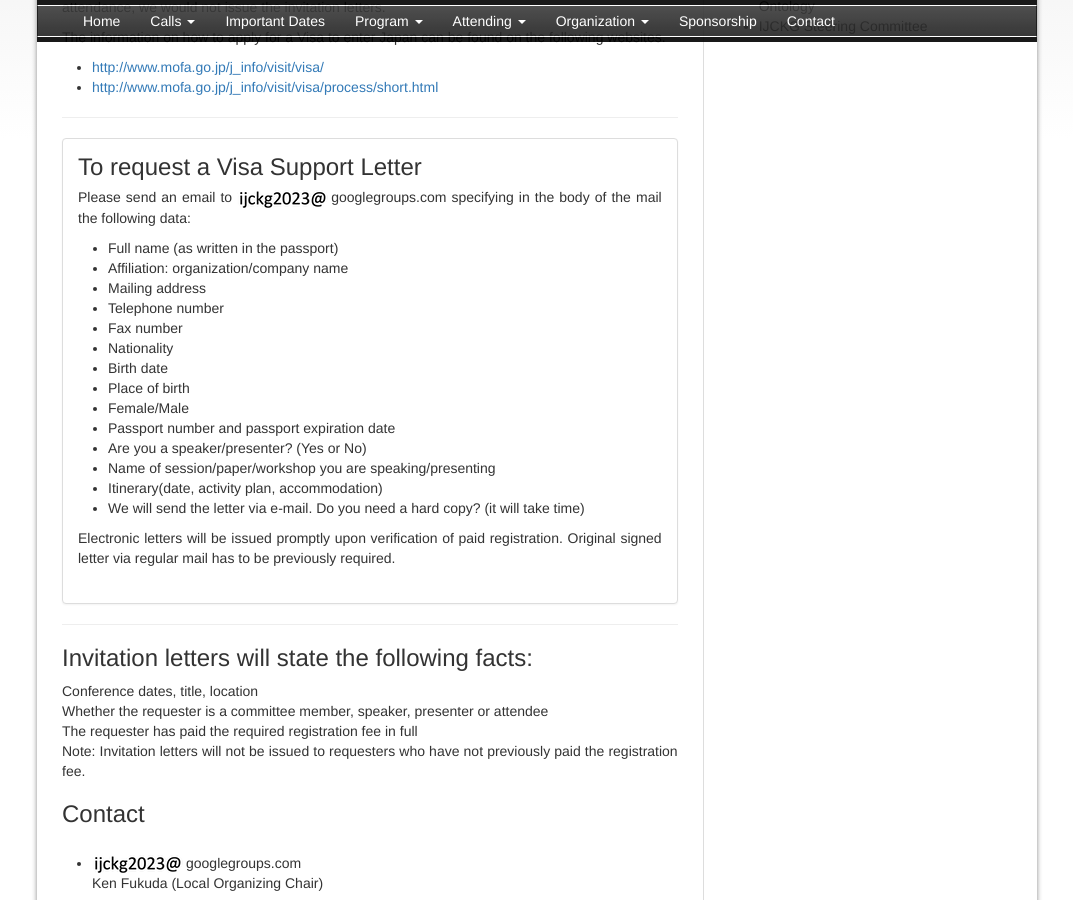
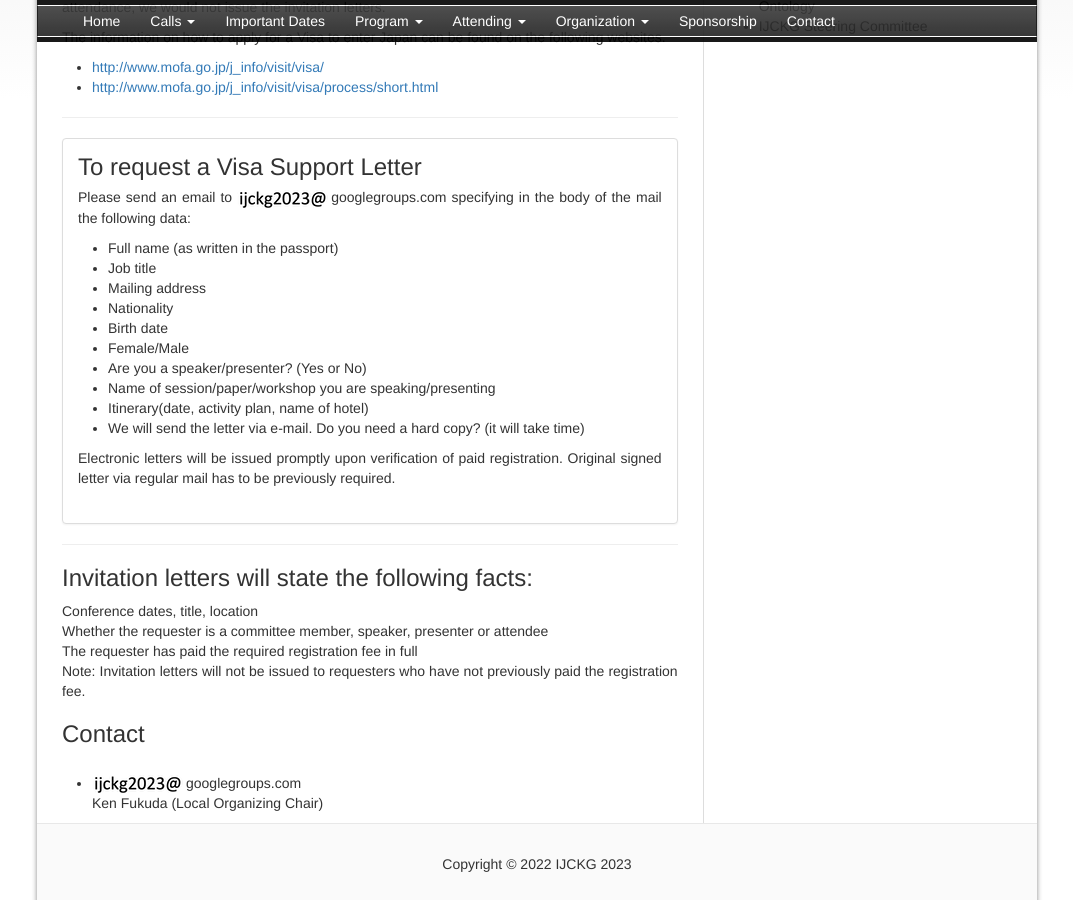
Before and after one commit to IJCKGconference/IJCKG2023, a Jekyll site: the page built from pages/attending/visa-info.html, in a window 1280 px wide and 900 px high, scrolled down 731 px. Shown: the whole window, without its empty margins (103-1176 px from the left). Built offline with Jekyll 4.4.1, drawn with Linux system fonts in a browser that asks for light colours.

Commit message:
update visa-info.html

```diff
--- a/pages/attending/visa-info.html
+++ b/pages/attending/visa-info.html
@@ -61,18 +61,14 @@ status: published
 
 		<ul>
 			<li> Full name (as written in the passport) </li>
-			<li> Affiliation: organization/company name </li>
+			<li> Job title </li>
 			<li> Mailing address </li>
-			<li> Telephone number </li>
-			<li> Fax number </li>
 			<li> Nationality </li>
 			<li> Birth date </li>
-			<li> Place of birth </li>
 			<li> Female/Male </li>
-			<li> Passport number and passport expiration date </li>
 			<li> Are you a speaker/presenter? (Yes or No) </li>
 			<li> Name of session/paper/workshop you are speaking/presenting </li>
-			<li> Itinerary(date, activity plan, accommodation)</li>
+			<li> Itinerary(date, activity plan, name of hotel)</li>
 			<li> We will send the letter via e-mail. Do you need a hard copy? (it will take time)</li>
 		</ul>
 
```
